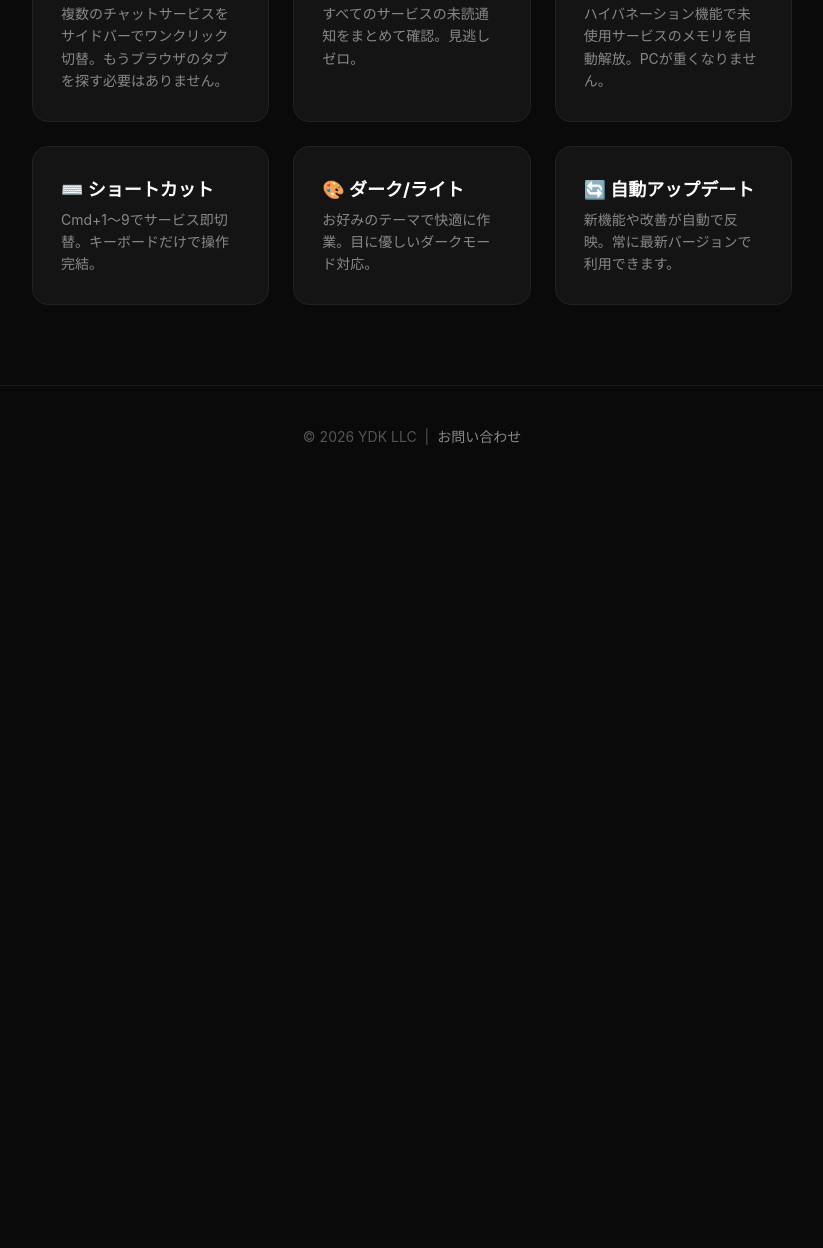
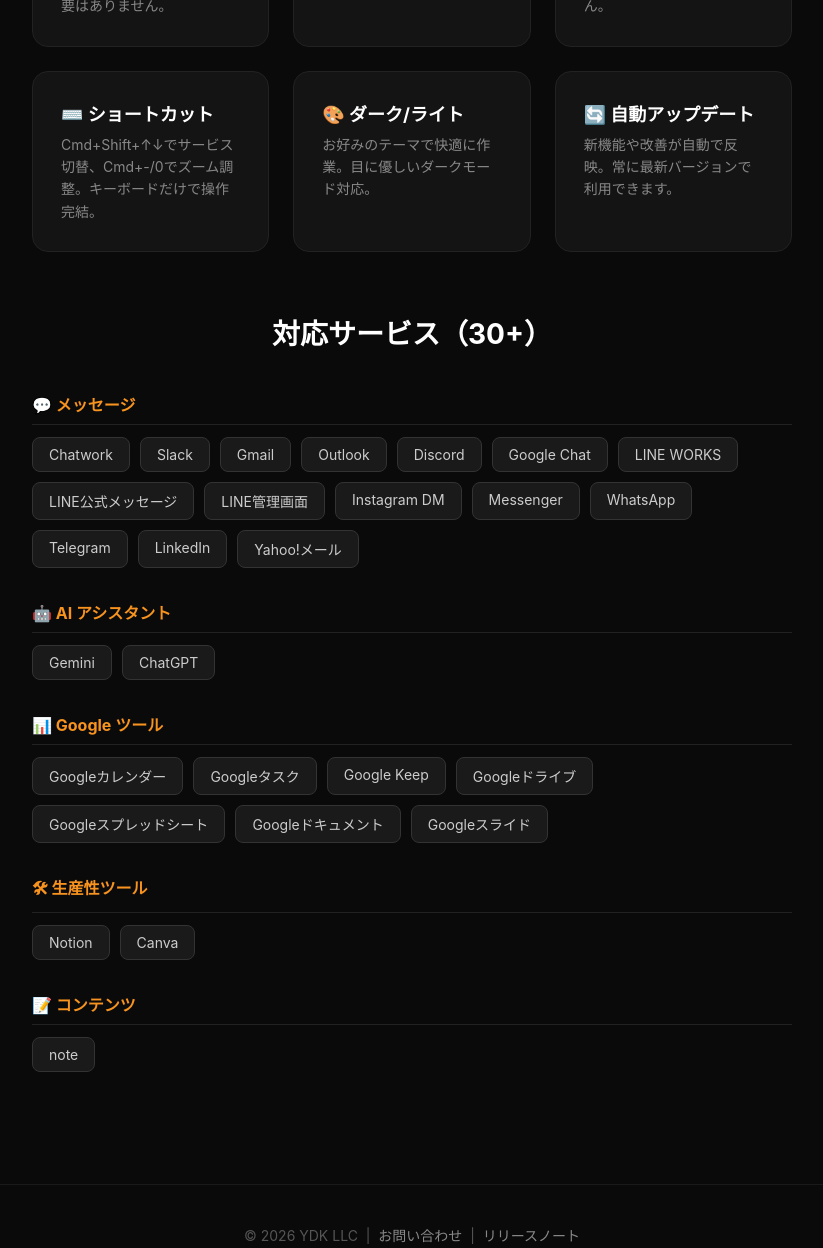
Before and after one commit to yuudai0714/HubChat, an Electron app: page docs/index.html in a window 1200 px wide. Shown: the part 898-2146 px from the top of the page, without its empty margins (188-1011 px from the left). Before the commit the page ends 1384 px from the top, so only its background shows below. Drawn offline with Linux system fonts and the light colour scheme.

Commit message:
サイト更新: 対応サービス一覧追加, Teams削除, Windows一旦非表示

```diff
--- a/docs/index.html
+++ b/docs/index.html
@@ -91,7 +91,7 @@
     .features {
       max-width: 800px;
       margin: 0 auto;
-      padding: 0 20px 80px;
+      padding: 0 20px 60px;
     }
     .features h2 {
       text-align: center;
@@ -118,6 +118,39 @@
       color: #888;
       line-height: 1.6;
     }
+    .services-section {
+      max-width: 800px;
+      margin: 0 auto;
+      padding: 0 20px 80px;
+    }
+    .services-section h2 {
+      text-align: center;
+      font-size: 28px;
+      margin-bottom: 40px;
+    }
+    .service-category {
+      margin-bottom: 32px;
+    }
+    .service-category h3 {
+      font-size: 16px;
+      color: #f7931e;
+      margin-bottom: 12px;
+      padding-bottom: 8px;
+      border-bottom: 1px solid #222;
+    }
+    .service-list {
+      display: flex;
+      flex-wrap: wrap;
+      gap: 10px;
+    }
+    .service-tag {
+      background: #1a1a1a;
+      border: 1px solid #333;
+      border-radius: 8px;
+      padding: 8px 16px;
+      font-size: 14px;
+      color: #ccc;
+    }
     .footer {
       text-align: center;
       padding: 40px 20px;
@@ -137,8 +170,8 @@
   <div class="hero">
     <img src="https://raw.githubusercontent.com/yuudai0714/HubChat/main/build/icon.png" alt="HubChat" class="logo" onerror="this.style.display='none'">
     <h1>HubChat</h1>
-    <p class="subtitle">Chatwork、Slack、LINE、Discord、Teams…<br>すべてのチャットを1つのアプリで。</p>
-    <p class="price"><span>3サービスまで無料</span> ／ それ以上は月額550円</p>
+    <p class="subtitle">Chatwork、Slack、LINE、Gmail、Discord…<br>すべてのチャット・ツールを1つのアプリで。</p>
+    <p class="price"><span>3サービスまで無料</span> ／ 無制限は月額550円（7日間無料トライアル）</p>
   </div>
 
   <div class="download-section">
@@ -150,10 +183,6 @@
       Mac (Intel) をダウンロード
       <span class="btn-label">2020年以前のMac</span>
     </a>
-    <a href="https://github.com/yuudai0714/HubChat/releases/latest/download/HubChat-Setup-1.0.1.exe" class="download-btn btn-secondary">
-      Windows をダウンロード
-      <span class="btn-label">Windows 10 / 11</span>
-    </a>
   </div>
 
   <div class="features">
@@ -161,11 +190,11 @@
     <div class="feature-grid">
       <div class="feature-card">
         <h3>🔄 一画面で管理</h3>
-        <p>複数のチャットサービスをサイドバーでワンクリック切替。もうブラウザのタブを探す必要はありません。</p>
+        <p>複数のサービスをサイドバーでワンクリック切替。もうブラウザのタブを探す必要はありません。</p>
       </div>
       <div class="feature-card">
-        <h3>🔔 統合通知</h3>
-        <p>すべてのサービスの未読通知をまとめて確認。見逃しゼロ。</p>
+        <h3>🔔 統合通知バッジ</h3>
+        <p>すべてのサービスの未読通知をサイドバーとDockアイコンで確認。見逃しゼロ。</p>
       </div>
       <div class="feature-card">
         <h3>⚡ 軽量＆高速</h3>
@@ -173,7 +202,7 @@
       </div>
       <div class="feature-card">
         <h3>⌨️ ショートカット</h3>
-        <p>Cmd+1〜9でサービス即切替。キーボードだけで操作完結。</p>
+        <p>Cmd+Shift+↑↓でサービス切替、Cmd+-/0でズーム調整。キーボードだけで操作完結。</p>
       </div>
       <div class="feature-card">
         <h3>🎨 ダーク/ライト</h3>
@@ -186,8 +215,69 @@
     </div>
   </div>
 
+  <div class="services-section">
+    <h2>対応サービス（30+）</h2>
+
+    <div class="service-category">
+      <h3>💬 メッセージ</h3>
+      <div class="service-list">
+        <span class="service-tag">Chatwork</span>
+        <span class="service-tag">Slack</span>
+        <span class="service-tag">Gmail</span>
+        <span class="service-tag">Outlook</span>
+        <span class="service-tag">Discord</span>
+        <span class="service-tag">Google Chat</span>
+        <span class="service-tag">LINE WORKS</span>
+        <span class="service-tag">LINE公式メッセージ</span>
+        <span class="service-tag">LINE管理画面</span>
+        <span class="service-tag">Instagram DM</span>
+        <span class="service-tag">Messenger</span>
+        <span class="service-tag">WhatsApp</span>
+        <span class="service-tag">Telegram</span>
+        <span class="service-tag">LinkedIn</span>
+        <span class="service-tag">Yahoo!メール</span>
+      </div>
+    </div>
+
+    <div class="service-category">
+      <h3>🤖 AI アシスタント</h3>
+      <div class="service-list">
+        <span class="service-tag">Gemini</span>
+        <span class="service-tag">ChatGPT</span>
+      </div>
+    </div>
+
+    <div class="service-category">
+      <h3>📊 Google ツール</h3>
+      <div class="service-list">
+        <span class="service-tag">Googleカレンダー</span>
+        <span class="service-tag">Googleタスク</span>
+        <span class="service-tag">Google Keep</span>
+        <span class="service-tag">Googleドライブ</span>
+        <span class="service-tag">Googleスプレッドシート</span>
+        <span class="service-tag">Googleドキュメント</span>
+        <span class="service-tag">Googleスライド</span>
+      </div>
+    </div>
+
+    <div class="service-category">
+      <h3>🛠 生産性ツール</h3>
+      <div class="service-list">
+        <span class="service-tag">Notion</span>
+        <span class="service-tag">Canva</span>
+      </div>
+    </div>
+
+    <div class="service-category">
+      <h3>📝 コンテンツ</h3>
+      <div class="service-list">
+        <span class="service-tag">note</span>
+      </div>
+    </div>
+  </div>
+
   <div class="footer">
-    <p>© 2026 YDK LLC &nbsp;|&nbsp; <a href="mailto:yudai0714@ydk-ai.com">お問い合わせ</a></p>
+    <p>© 2026 YDK LLC &nbsp;|&nbsp; <a href="mailto:yudai0714@ydk-ai.com">お問い合わせ</a> &nbsp;|&nbsp; <a href="https://github.com/yuudai0714/HubChat/releases">リリースノート</a></p>
   </div>
 </body>
 </html>
```
